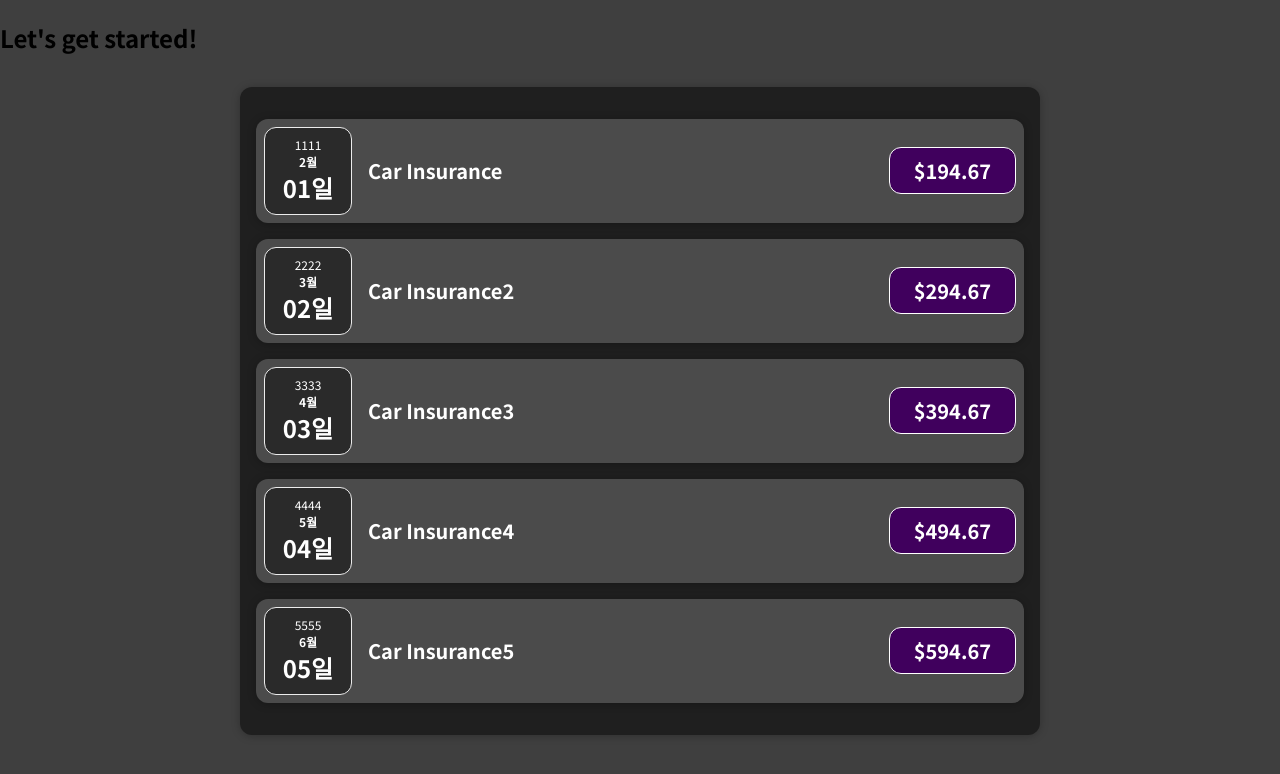
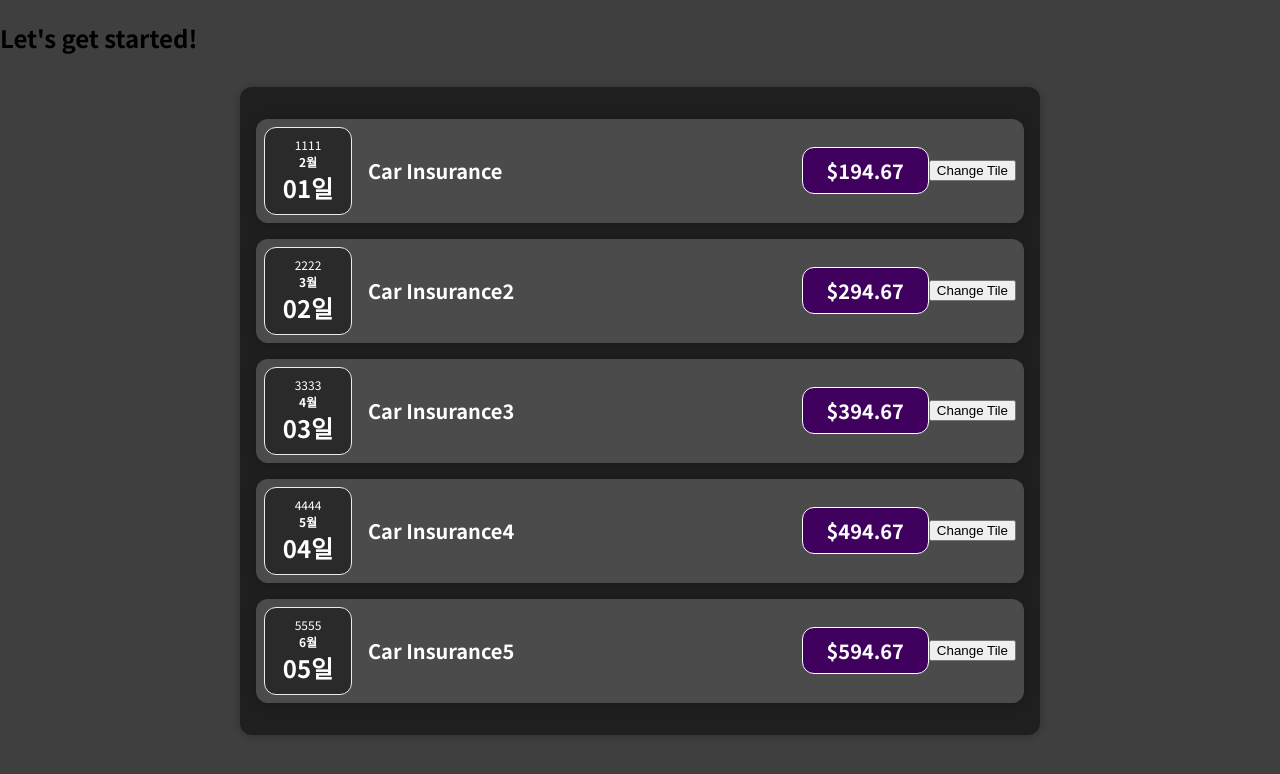
Before and after one commit to qpakr38/react-complete-guide, a React (Create React App) app: page / in a window 1280 px wide. Shown: the top 774 px of the page. Built offline with nearby package versions, Linux system fonts and the light colour scheme.

Commit message:
FEAT : 클릭 이벤트 구현

```diff
--- a/src/components/Expenses/ExpenseItem.js
+++ b/src/components/Expenses/ExpenseItem.js
@@ -12,6 +12,7 @@ const ExpenseItem = (props) => {
                 <h2>{props.title}</h2>
                 <div className="expense-item__price">${props.amount}</div>
             </div>
+            <button onClick={()=>{console.log('Clicked!')}}>Change Tile</button>
         </Card>
     );
 }
```
